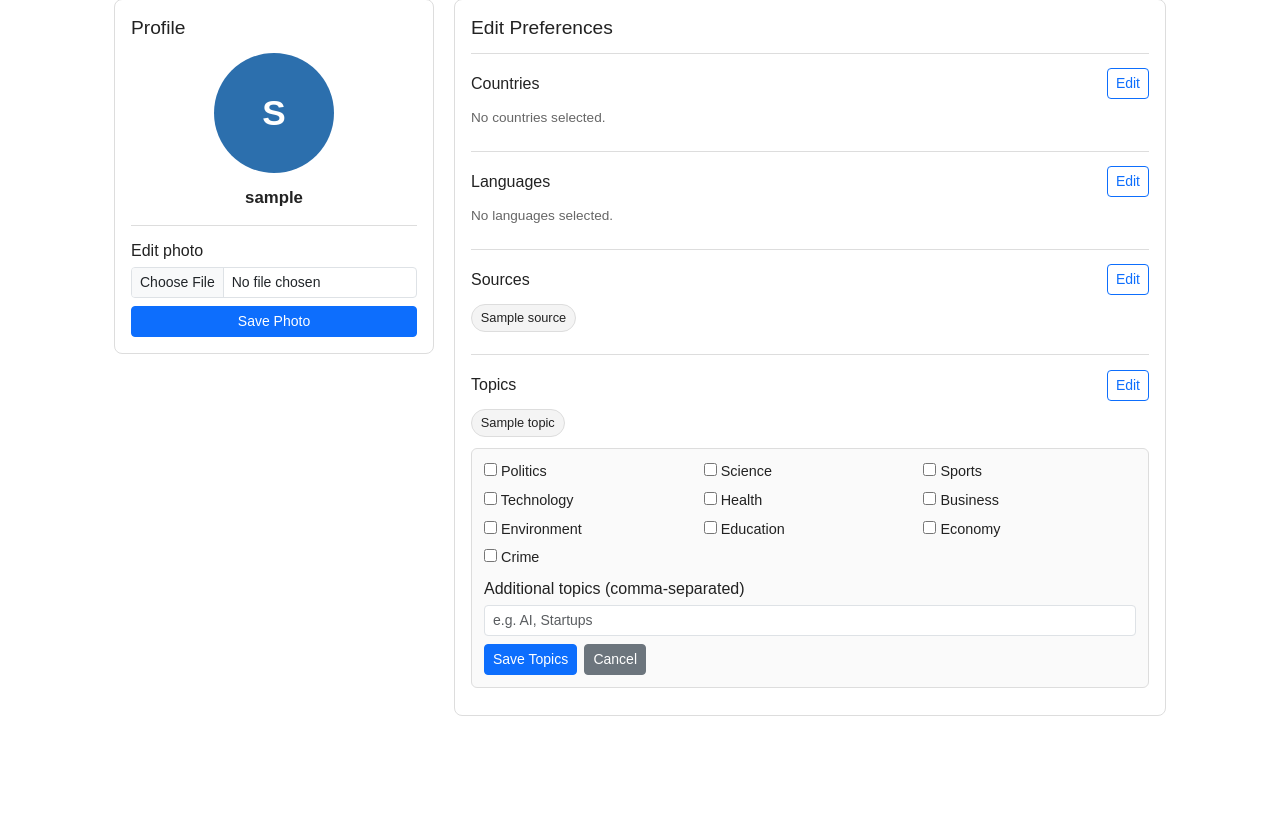
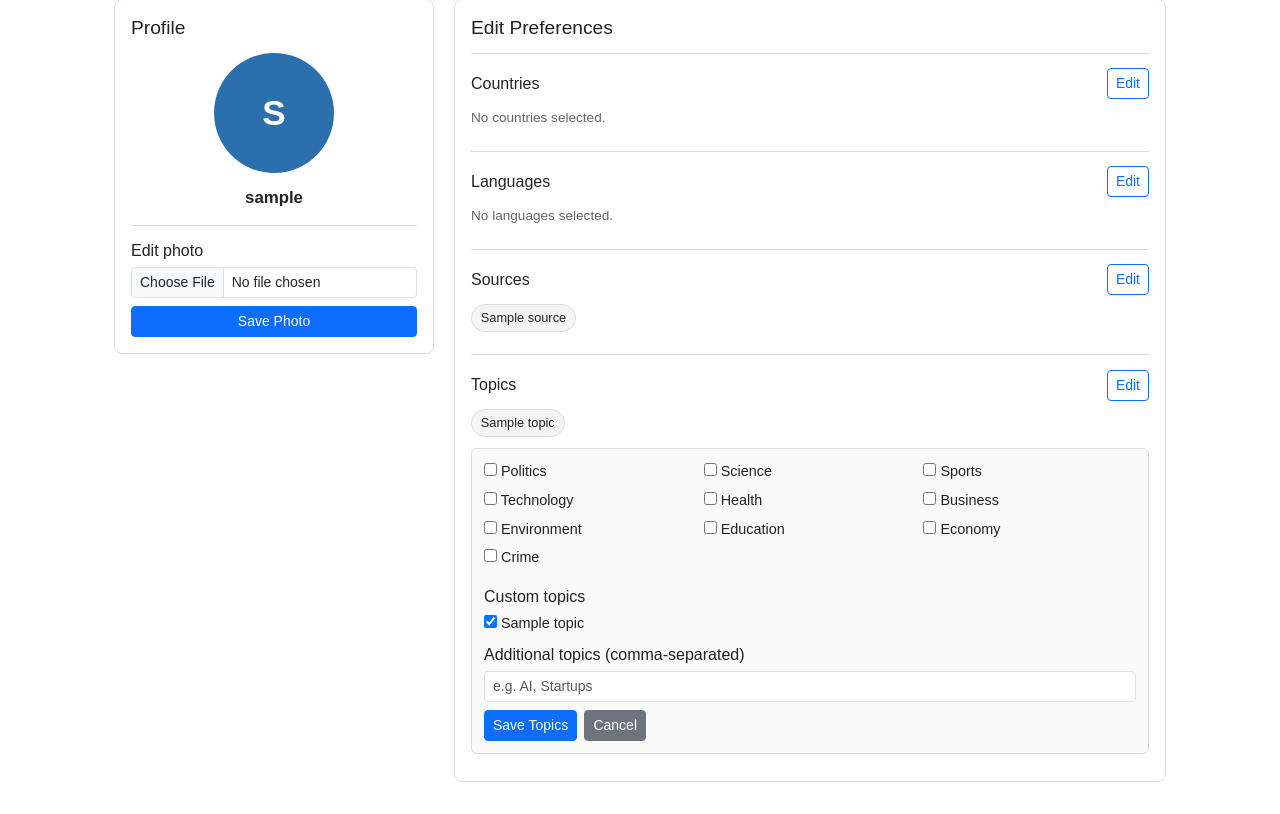
Before and after one commit to Aleena-J/NewsCurator-CIS4930, a PHP site: page /profile.php in a window 1280 px wide, after a click on "Edit". Shown: the part 168-982 px from the top of the page. Before the commit the page ends 884 px from the top, so only its background shows below. Run offline with PHP 8.4, Linux system fonts and the light colour scheme; the visitor is signed in with stand-in values (Sample User, id 1); tables that the repository leaves empty or names only in its code hold one stand-in row (values such as "Sample post").

Commit message:
seperated custom topics

```diff
--- a/frontend/profile.php
+++ b/frontend/profile.php
@@ -69,6 +69,28 @@ function parsePostedList(string $field): array
     }
 
     return array_values(array_unique($clean));
+}
+
+function splitTopicsByCustom(array $savedTopics, array $defaultTopics): array
+{
+    $normalizedDefaults = [];
+    foreach ($defaultTopics as $topic) {
+        $normalizedDefaults[strtolower(trim((string) $topic))] = true;
+    }
+
+    $customTopics = [];
+    foreach ($savedTopics as $topic) {
+        $value = trim((string) $topic);
+        if ($value === "") {
+            continue;
+        }
+
+        if (!isset($normalizedDefaults[strtolower($value)])) {
+            $customTopics[] = $value;
+        }
+    }
+
+    return array_values(array_unique($customTopics));
 }
 
 function getCurrentAccountData(PDO $pdo, int $userId): array
@@ -177,7 +199,6 @@ function ensureSourcesExist(PDO $pdo, array $sources): array
             try {
                 $insertStmt->execute([$name]);
             } catch (Throwable $e) {
-                // ignore and continue
             }
         }
     }
@@ -235,6 +256,7 @@ function getStoredPhotoPath(int $userId): string
     return "uploads/profile_photos/" . $latestFile;
 }
 
+$topicsOptions = ["Politics", "Science", "Sports", "Technology", "Health", "Business", "Environment", "Education", "Economy", "Crime"];
 $accountData = getCurrentAccountData($pdo, $userId);
 
 if ($_SERVER["REQUEST_METHOD"] === "POST") {
@@ -310,10 +332,13 @@ if ($_SERVER["REQUEST_METHOD"] === "POST") {
                 $feedbackType = "danger";
             }
         } elseif ($section === "topics") {
-            $preferences["topics"] = array_values(array_unique(array_merge(
+            $keptCustomTopics = parsePostedList("topics_custom_keep");
+            $updatedTopics = array_values(array_unique(array_merge(
                 parsePostedList("topics"),
+                $keptCustomTopics,
                 parseCustomList(trim($_POST["topics_custom"] ?? ""))
             )));
+            $preferences["topics"] = $updatedTopics;
 
             try {
                 setUserPrefTopics($pdo, $userId, $preferences["topics"], 'selected');
@@ -355,7 +380,7 @@ if ($_SERVER["REQUEST_METHOD"] === "POST") {
 $countriesOptions = ["US", "GB", "CA", "AU", "DE", "FR", "IN", "JP", "BR", "MX"];
 $languageOptions = ["English", "Spanish", "French", "German", "Italian", "Portuguese", "Arabic", "Russian", "Hindi"];
 $sourcesOptions = ["BBC", "CNN", "Reuters", "Associated Press", "Al Jazeera", "The Guardian", "NPR", "Bloomberg"];
-$topicsOptions = ["Politics", "Science", "Sports", "Technology", "Health", "Business", "Environment", "Education", "Economy", "Crime"];
+$customTopics = splitTopicsByCustom($accountData["preferences"]["topics"], $topicsOptions);
 $profilePhotoPath = trim(getStoredPhotoPath($userId));
 $profilePhotoExists = $profilePhotoPath !== "" && file_exists(__DIR__ . "/" . $profilePhotoPath);
 $initial = strtoupper(substr($username, 0, 1));
@@ -531,6 +556,16 @@ $initial = strtoupper(substr($username, 0, 1));
                                     <label><input type="checkbox" name="topics[]" value="<?php echo htmlspecialchars($option); ?>" <?php echo in_array($option, $accountData["preferences"]["topics"], true) ? "checked" : ""; ?>> <?php echo htmlspecialchars($option); ?></label>
                                 <?php endforeach; ?>
                             </div>
+                            <label class="form-label mt-3 mb-1">Custom topics</label>
+                            <div class="pref-checkbox-grid">
+                                <?php if (count($customTopics) === 0): ?>
+                                    <span class="pref-empty">No custom topics added.</span>
+                                <?php else: ?>
+                                    <?php foreach ($customTopics as $customTopic): ?>
+                                        <label><input type="checkbox" name="topics_custom_keep[]" value="<?php echo htmlspecialchars($customTopic); ?>" checked> <?php echo htmlspecialchars($customTopic); ?></label>
+                                    <?php endforeach; ?>
+                                <?php endif; ?>
+                            </div>
                             <label class="form-label mt-2 mb-1">Additional topics (comma-separated)</label>
                             <input type="text" name="topics_custom" class="form-control form-control-sm" placeholder="e.g. AI, Startups">
                             <div class="pref-actions mt-2">
```
